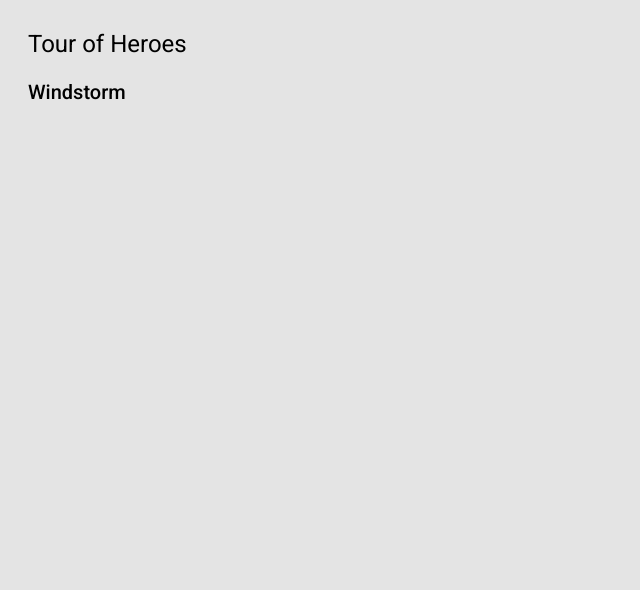
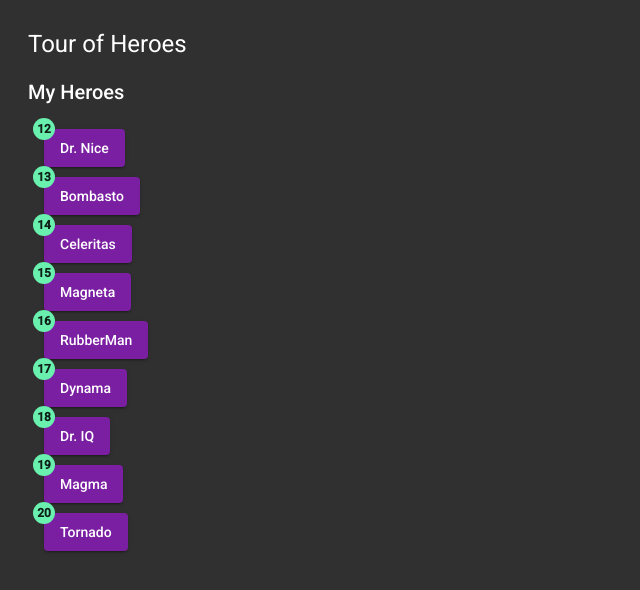
Before and after one commit to gs377209/angular-tour-of-heroes-example, an Angular app: page / in a window 1280 px wide. Shown: the top 590 px of the page, without its empty margins (0-640 px from the left). Built offline with nearby package versions, Linux system fonts and the light colour scheme.

Commit message:
hero list and details plus some styles

```diff
--- /dev/null
+++ b/src/app/hero-detail/hero-detail.component.html
@@ -0,0 +1,8 @@
+<div *ngIf="hero">
+  <h2>{{ hero.name | uppercase }} Details</h2>
+  <div><span>id: </span>{{ hero.id }}</div>
+  <mat-form-field appearance="fill">
+    <mat-label>Hero name: </mat-label>
+    <input matInput [(ngModel)]="hero.name" placeholder="name" />
+  </mat-form-field>
+</div>
--- /dev/null
+++ b/src/app/hero-detail/hero-detail.component.ts
@@ -0,0 +1,16 @@
+import { Component, OnInit, Input } from '@angular/core';
+
+import { Hero } from '../hero';
+
+@Component({
+  selector: 'app-hero-detail',
+  templateUrl: './hero-detail.component.html',
+  styleUrls: ['./hero-detail.component.scss'],
+})
+export class HeroDetailComponent implements OnInit {
+  @Input() hero?: Hero;
+
+  constructor() {}
+
+  ngOnInit(): void {}
+}
--- /dev/null
+++ b/src/app/hero.ts
@@ -0,0 +1,4 @@
+export interface Hero {
+  id: number;
+  name: string;
+}
--- a/src/app/heroes/heroes.component.html
+++ b/src/app/heroes/heroes.component.html
@@ -1 +1,18 @@
-<h2>{{ hero }}</h2>
+<h2>My Heroes</h2>
+<mat-list role="list" class="heroes">
+  <mat-list-item role="listitem" *ngFor="let hero of heroes">
+    <button
+      mat-raised-button
+      [color]="hero === selectedHero ? 'accent' : 'primary'"
+      type="button"
+      [matBadge]="hero.id"
+      matBadgePosition="before"
+      matBadgeColor="accent"
+      (click)="onSelect(hero)"
+    >
+      <span class="name">{{ hero.name }}</span>
+    </button>
+  </mat-list-item>
+</mat-list>
+
+<app-hero-detail [hero]="selectedHero"></app-hero-detail>
--- a/src/app/heroes/heroes.component.scss
+++ b/src/app/heroes/heroes.component.scss
@@ -0,0 +1,7 @@
+/* HeroesComponent's private CSS styles */
+.heroes {
+  margin: 0 0 2em 0;
+  list-style-type: none;
+  padding: 0;
+  width: 15em;
+}
--- a/src/app/heroes/heroes.component.ts
+++ b/src/app/heroes/heroes.component.ts
@@ -1,4 +1,6 @@
 import { Component, OnInit } from '@angular/core';
+import { Hero } from '../hero';
+import { HEROES } from '../mock-heroes';
 
 @Component({
   selector: 'app-heroes',
@@ -6,9 +8,14 @@ import { Component, OnInit } from '@angular/core';
   styleUrls: ['./heroes.component.scss'],
 })
 export class HeroesComponent implements OnInit {
-  hero = 'Windstorm';
+  selectedHero?: Hero;
+  heroes = HEROES;
 
   constructor() {}
 
   ngOnInit(): void {}
+
+  onSelect(hero: Hero): void {
+    this.selectedHero = hero;
+  }
 }
--- /dev/null
+++ b/src/app/mock-heroes.ts
@@ -0,0 +1,13 @@
+import { Hero } from './hero';
+
+export const HEROES: Hero[] = [
+  { id: 12, name: 'Dr. Nice' },
+  { id: 13, name: 'Bombasto' },
+  { id: 14, name: 'Celeritas' },
+  { id: 15, name: 'Magneta' },
+  { id: 16, name: 'RubberMan' },
+  { id: 17, name: 'Dynama' },
+  { id: 18, name: 'Dr. IQ' },
+  { id: 19, name: 'Magma' },
+  { id: 20, name: 'Tornado' },
+];
--- a/src/styles.scss
+++ b/src/styles.scss
@@ -3,10 +3,11 @@
 html,
 body {
   height: 100%;
-  background: #e4e4e4;
+  background: #303030;
 }
 
 body {
   margin: 2em;
   font-family: Roboto, "Helvetica Neue", sans-serif;
+  color: #fff;
 }
```
Also changed, not shown: src/app/app.module.ts (+14 -3 lines), src/app/hero-detail/hero-detail.component.scss (added), 1 other file (tests, documents, lock files or other folders).
